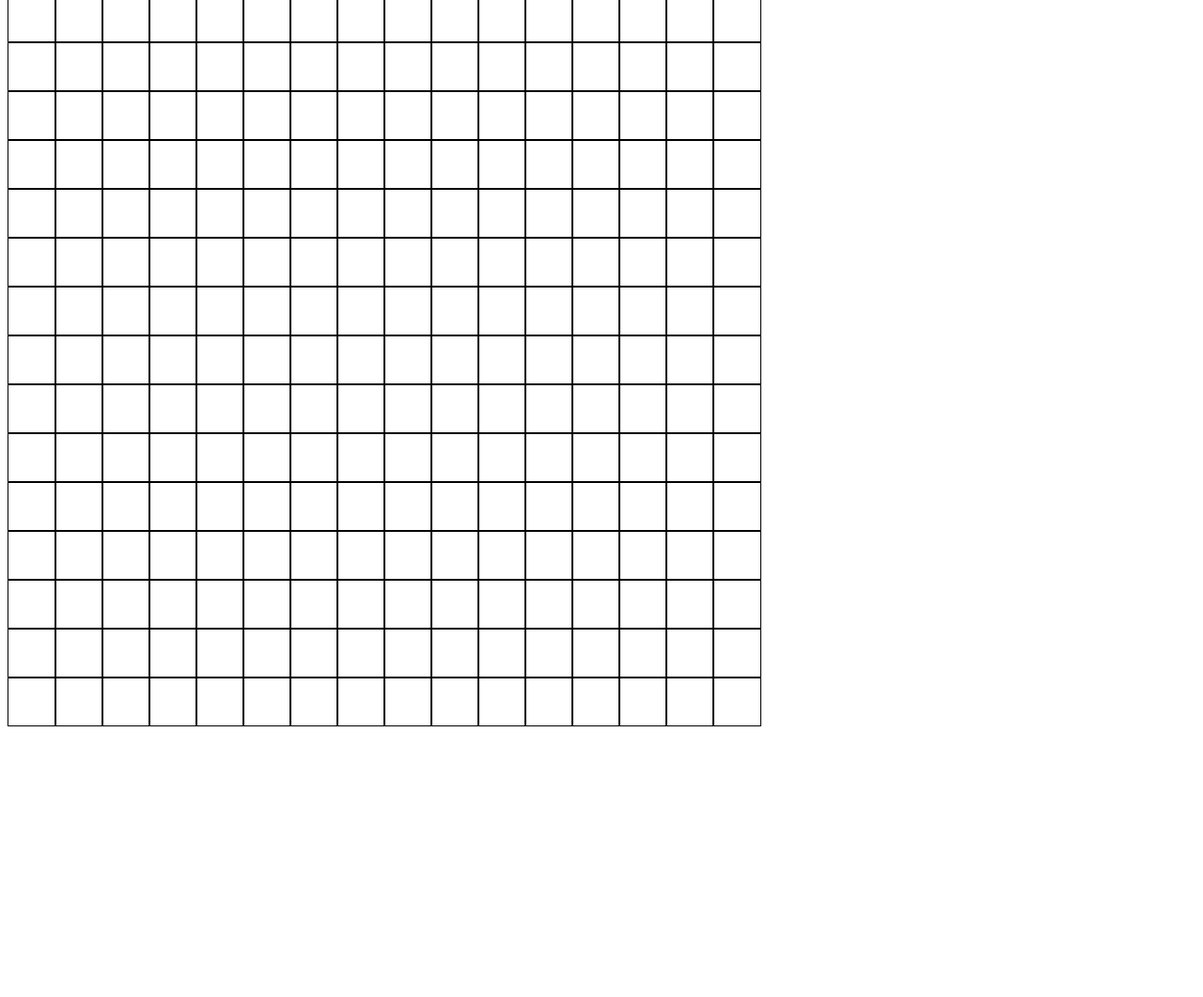
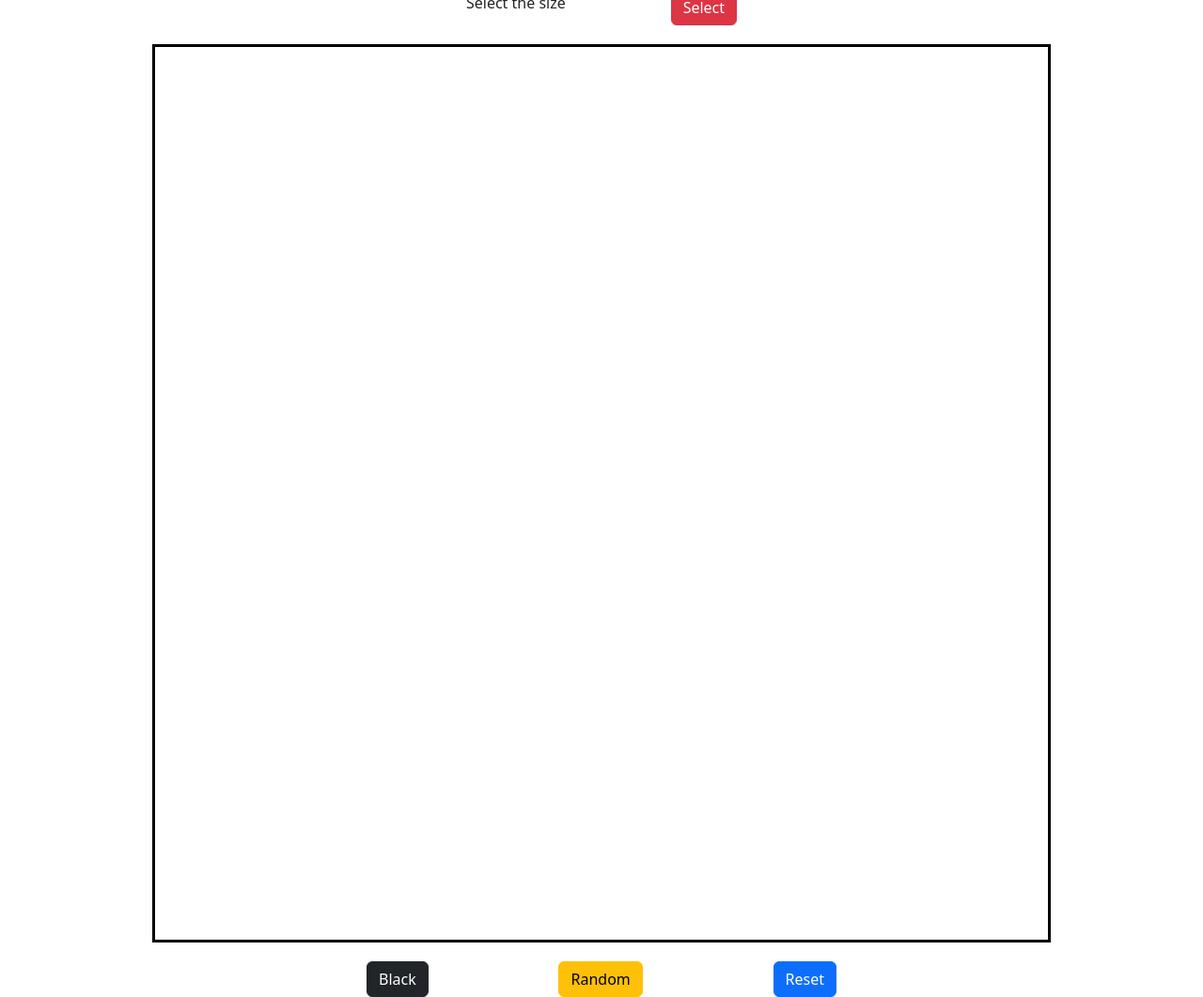
Before and after one commit to jackNicosia/Etch-a-Sketch, a plain HTML site: page index.html in a window 1280 px wide. Shown: the part 67-1128 px from the top of the page at 94% size. Before the commit the page ends 848 px from the top, so only its background shows below. Drawn offline with nearby package versions, Linux system fonts and the light colour scheme.

Commit message:
styling the page

```diff
--- a/Eas.js
+++ /dev/null
@@ -1,8 +0,0 @@
-const cdiv = document.querySelector('.grid');
-
-// Add 16 divs
-for (let i = 1; i < 257; i++) {
-  const div = document.createElement('div');
-  div.style.cssText = "border: 1px solid black; height: 50px; width: 50px";
-  cdiv.appendChild(div);
-}
--- a/index.html
+++ b/index.html
@@ -1,16 +1,23 @@
 <!DOCTYPE html>
 <html lang="en">
-    <head>
+  <head>
       <meta charset="UTF-8">
       <title>Etch-a-Sketch</title>
-      <script src = "Eas.js" async></script>
       <link rel="stylesheet" href="style.css">
-    </head>
-<body>
- <div class="container">
-    <div class="grid"></div>
-</div>
-</body>
-
-
+      <link rel="stylesheet" href="https://cdn.jsdelivr.net/npm/bootstrap@5.3.0-alpha1/dist/css/bootstrap.min.css" rel="stylesheet" integrity="sha384-GLhlTQ8iRABdZLl6O3oVMWSktQOp6b7In1Zl3/Jr59b6EGGoI1aFkw7cmDA6j6gD" crossorigin="anonymous">
+      <script src="Eas.js"></script>
+  </head>
+  <body>
+    <h1>Etch-a-Sketch</h1>
+    <div class="header">
+        <h6>Select the size</h6>
+        <button id="popup" class="btn btn-danger">Select</button>
+    </div>
+    <div class="grid-container"></div>
+    <div class="footer">
+        <button class="btn btn-dark">Black</button>
+        <button class="btn btn-warning">Random</button>
+        <button class="btn btn-primary   ">Reset</button>
+    </div>
+  </body>
 </html>
--- a/style.css
+++ b/style.css
@@ -1,4 +1,37 @@
-.grid {
+body{
+    display:flex;
+    justify-content: center;
+    align-items: center;
+    flex-direction: column;
+}
+
+.header{
+    display:flex;
+    flex-direction: row;
+    align-items: center;
+    width:400px;
+    justify-content: space-around;
+    margin-bottom: 20px;
+}
+
+.footer{
+    display:flex;
+    flex-direction: row;
+    justify-content: space-between;
+    width:500px;
+    align-items: center;
+    margin-top: 20px;
+}
+
+.grid-container {
     display:grid;
-    grid-template-columns: repeat(16, 50px [col-start]);
+    grid-template-columns: repeat(16, 50px);
+    grid-template-rows: repeat(16, 50px);
+    grid-gap: 10px;
+    border: solid black;
 }
+
+.grid-item:hover {
+    background-color: blue;
+
+}
```
